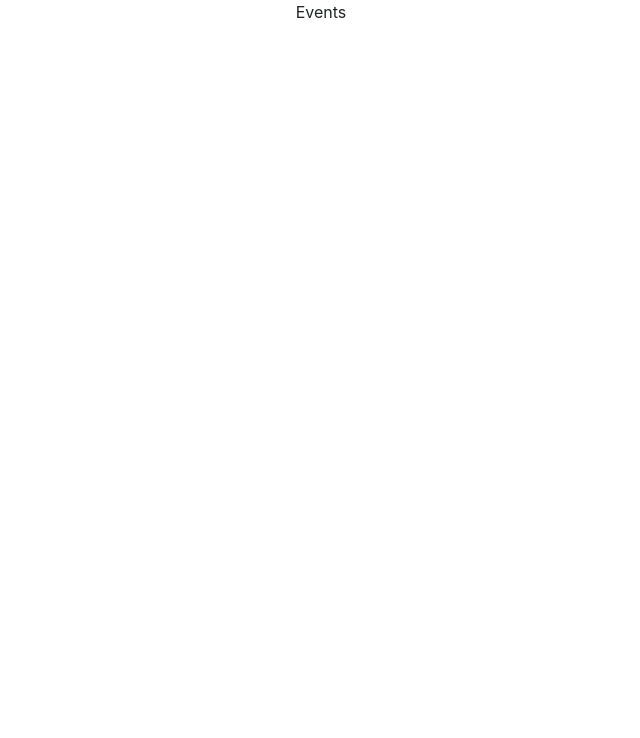
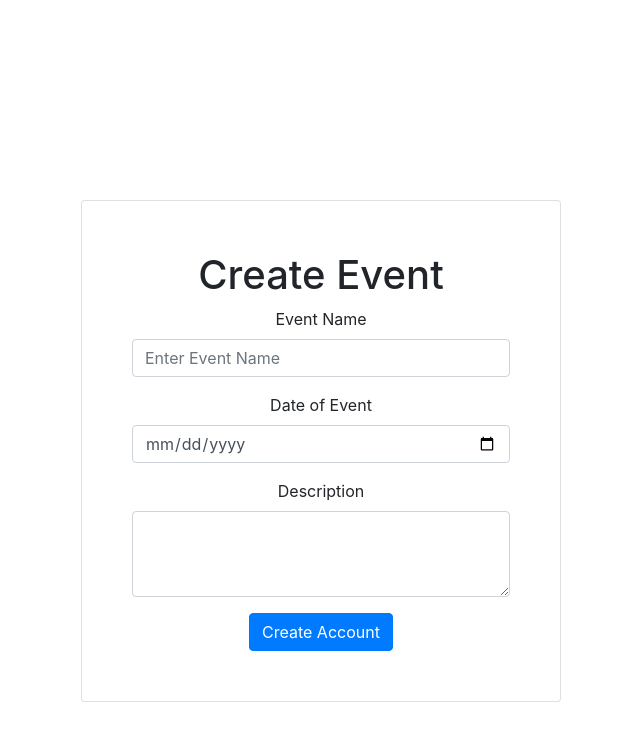
Before and after one commit to P-web-art/DocSignHackathon, a React (Create React App) app in the folder client/: page /events in a window 1280 px wide. Shown: the top 738 px of the page, without its empty margins (319-959 px from the left). Built offline with nearby package versions, Linux system fonts and the light colour scheme.

Commit message:
Create Events page done

```diff
--- a/client/src/components/CreateTopic.js
+++ b/client/src/components/CreateTopic.js
@@ -1,11 +1,11 @@
 import React from 'react'
 
-const CreateTopic = () => {
+const createTopic = () => {
   return (
     <div>
-      CreateTopic
+      createTopic
     </div>
   )
 }
 
-export default CreateTopic
+export default createTopic
--- a/client/src/components/Events.js
+++ b/client/src/components/Events.js
@@ -1,9 +1,72 @@
-import React from 'react'
+import React, {useState} from 'react'
+import {Form, Card, Button} from 'react-bootstrap'
 
 const Events = () => {
+
+  const [eventName, eventNameHandler] = useState('')
+  const [ date, dateHandler] = useState('')
+  const [datePosted] = Date()
+  const [description, descriptionHandler] = useState('')
+
+  const handleSubmit = (e) => {
+    e.preventDefault()
+    console.log( ` Your event is ${eventName} on ${date} posted on ${datePosted} and is about ${description}`)
+  }
+
+  const onChangeEventName = (e) => {
+    eventNameHandler(
+      e.target.value
+    )
+  }
+
+  const onChangeDate = (e) => {
+    dateHandler(
+      e.target.value
+    )
+  }
+
+  const onChangeDescription = (e) => {
+    descriptionHandler(
+      e.target.value
+    )
+  }
+
   return (
     <div>
-      Events
+    <Card style = {{ width: '30rem'}} className = 'createEventCard'>
+      <h1>Create Event</h1>
+      <Form onSubmit={(e) => handleSubmit(e)}>
+      <Form.Group controlId="formGridName">
+          <Form.Label> Event Name </Form.Label>
+          <Form.Control
+                type="EventName"
+                placeholder="Enter Event Name"
+                name= "EventName"
+                value={eventName}
+                onChange={ (e) => onChangeEventName(e)}
+                required
+              />
+         </Form.Group>
+         <Form.Group controlId="formGridName">
+          <Form.Label> Date of Event </Form.Label>
+          <Form.Control
+                type="date"
+                placeholder="Enter Event Date"
+                value={date}
+                onChange={ (e) => onChangeDate(e)}
+                required
+              />
+         </Form.Group>
+         <Form.Group controlId="formGridName">
+          <Form.Label> Description </Form.Label>
+          <Form.Group controlId="exampleForm.ControlTextarea1">
+            <Form.Control value = {description} onChange = { (e) => onChangeDescription(e)} as="textarea" rows="3" />
+          </Form.Group>
+         </Form.Group>
+         <Button variate = 'primary' type ='submit'> Create Account </Button>
+      </Form>
+    </Card>
+
     </div>
   )
 }
--- a/client/src/components/Login.js
+++ b/client/src/components/Login.js
@@ -1,10 +1,62 @@
-import React from 'react'
+import React, {useState} from 'react'
+import '../index.css'
+import {Form, Card, Button} from 'react-bootstrap'
+
 
 const Login = () => {
+
+  const [email, handleEmail] = useState('')
+  const [password, handlePassword ] = useState('')
+
+  const handleSumbit = (e) => {
+    e.preventDefault();
+    console.log(email, password)
+  }
+
+  const handleEmailChange = (e) => {
+    handleEmail(
+      e.target.value
+    )
+  }
+
+    const handlePasswordChange = (e) => {
+      handlePassword(
+        e.target.value
+      )
+  }
   return (
-    <div>
-      Login
-    </div>
+
+      <Card style = {{ width: '22rem'}} className ="LoginCard">
+      <h1>Login</h1>
+      <Card.Body>
+      <Form onSubmit = {(e) => handleSumbit(e)}   >
+          <Form.Group controlId="formGridName">
+          <Form.Label> Email </Form.Label>
+          <Form.Control
+                type="email"
+                placeholder="Enter Email"
+                name= "email"
+                value={email}
+                onChange={ (e) => handleEmailChange(e)}
+                required
+              />
+         </Form.Group>
+         <Form.Group controlId="formGridPassword">
+          <Form.Label> Password </Form.Label>
+          <Form.Control
+                type="password"
+                placeholder="password"
+                name="password"
+                value={password}
+                onChange={ (e) => handlePasswordChange(e)}
+                required
+              />
+         </Form.Group>
+         <Button variate = 'primary' type ='submit'> Create Account </Button>
+         </Form>
+         </Card.Body>
+         </Card>
+
   )
 }
 
--- a/client/src/components/Signup.js
+++ b/client/src/components/Signup.js
@@ -26,11 +26,10 @@ const handleEmailChange = (e) => {
 
   return (
     <div>
-
+      <Card style = {{ width: '22rem'}} className ="signUpCard">
+      <h1>Sign Up</h1>
+      <Card.Body>
       <Form onSubmit = {(e) => handleSumbit(e)}   >
-      <Card style = {{ width: '18rem'}} className ="signUpCard">
-      <Card.Body>
-      <h1>Sign Up</h1>
           <Form.Group controlId="formGridName">
           <Form.Label> Email </Form.Label>
           <Form.Control
@@ -53,10 +52,11 @@ const handleEmailChange = (e) => {
                 required
               />
          </Form.Group>
-         <Button variate = 'primary' type ='submit'> Create Account </Button>
+          <Button variate = 'primary' type ='submit'> Create Account </Button>
+          </Form>
          </Card.Body>
          </Card>
-      </Form>
+
     </div>
   )
   }
--- a/client/src/index.css
+++ b/client/src/index.css
@@ -15,4 +15,19 @@ code {
 /* -------------- Sign Up Form Component CSS ----------------*/
 .signUpCard {
   margin: 0 auto;
+  margin-top: 200px;
 }
+
+
+/* -------------- Sign Up Form Component CSS ----------------*/
+.LoginCard {
+  margin:  auto;
+  margin-top: 200px;
+}
+
+/* -------------- Create Event Form Component CSS ----------------*/
+.createEventCard {
+  margin:  auto;
+  margin-top: 200px;
+  padding: 50px;
+}
```
